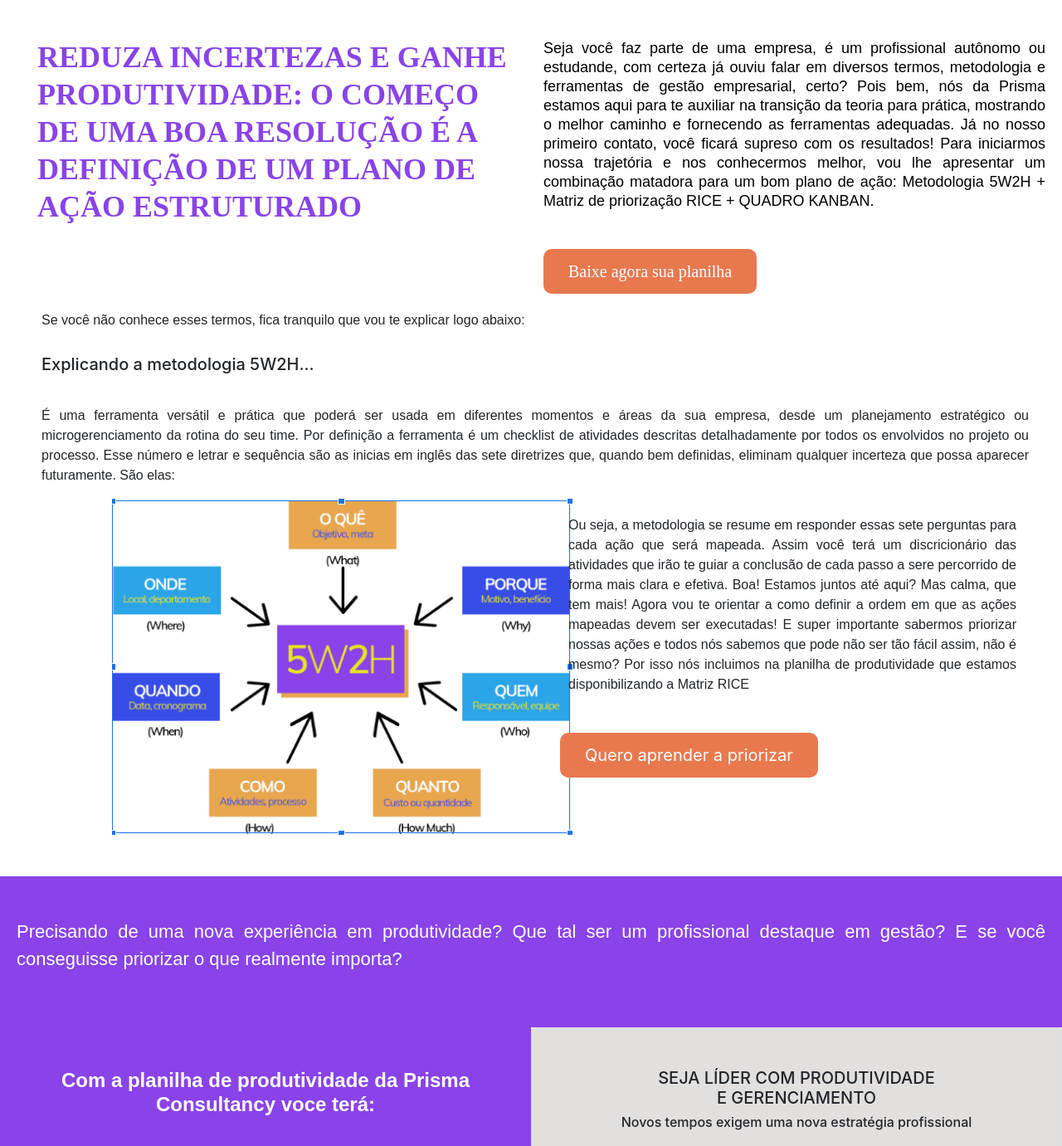
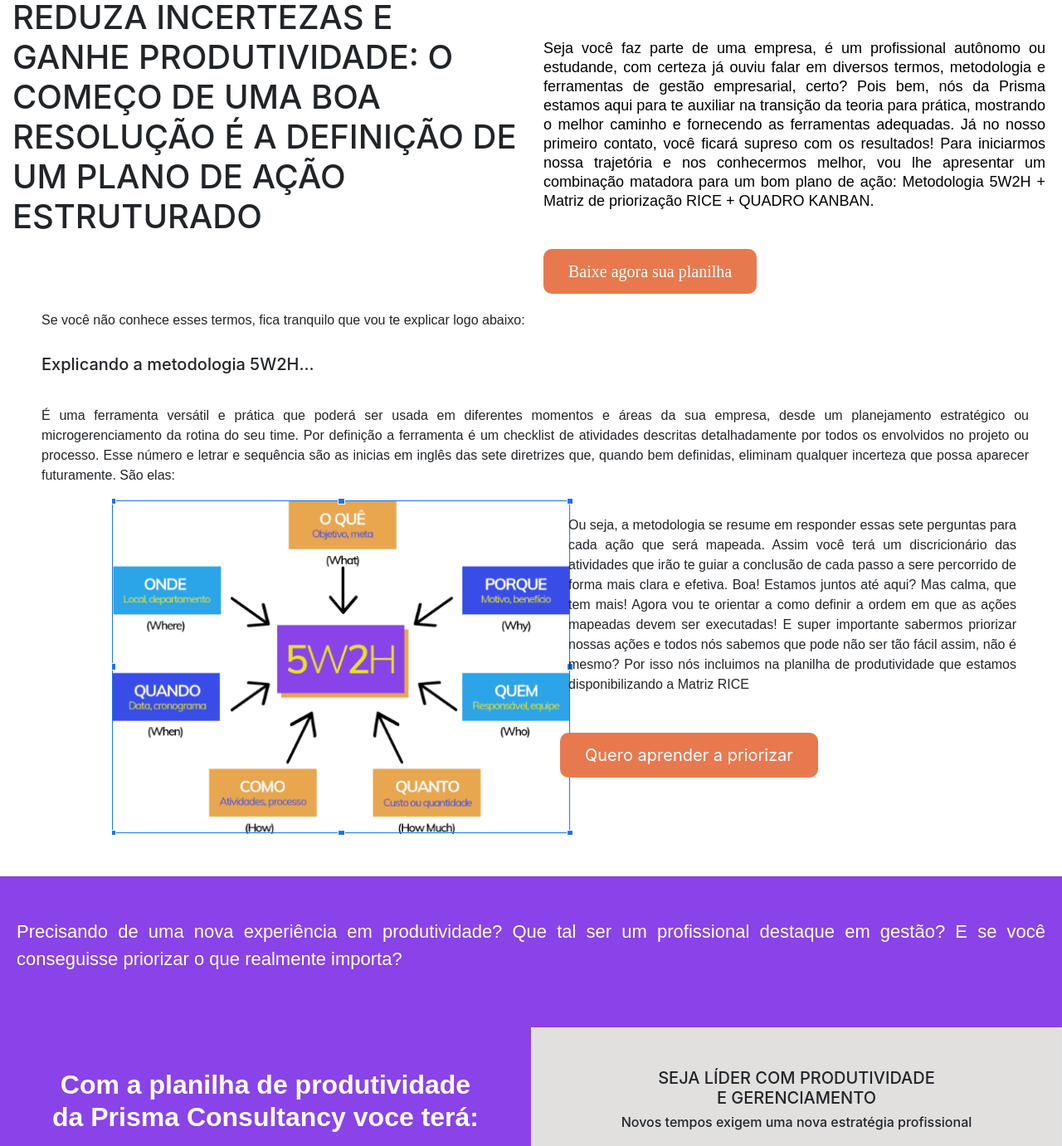
Before and after one commit to GabrielSM311/smtl2, a plain HTML site: page index.html in a window 1280 px wide. Shown: the part 183-1564 px from the top of the page at 83% size. Drawn offline with nearby package versions, Linux system fonts and the light colour scheme; a web font is replaced by a local one.

Commit message:
Update index.html

```diff
--- a/index.html
+++ b/index.html
@@ -12,6 +12,7 @@
     <link href="https://fonts.googleapis.com/css2?family=Muli:ital@1&display=swap" rel="stylesheet">
     <link rel="stylesheet" href="/css/style.css">
     <!-- Hotjar Tracking Code for https://prismaconsultoria.netlify.app/ -->
+    <script src="https://www.googleoptimize.com/optimize.js?id=OPT-5JHT2RQ"></script>
     <script>
         (function (h, o, t, j, a, r) {
             h.hj = h.hj || function () { (h.hj.q = h.hj.q || []).push(arguments) };
@@ -71,9 +72,9 @@
 
         <div class="row" id="sectionUm">
             <div class="col-lg-6 col-md-6 col-sm-12">
-                <h3>
+                <h1>
                     REDUZA INCERTEZAS E GANHE PRODUTIVIDADE: O COMEÇO DE UMA BOA RESOLUÇÃO É A DEFINIÇÃO DE UM PLANO DE AÇÃO ESTRUTURADO
-                </h3>
+                </h1>
             </div>
 
 
@@ -119,7 +120,7 @@
 
         <div class="row" id="rowCard">
             <div class="cardUm col-lg-6 col-md-6 col-sm-12 pr-0 pl-0">
-                <h4 id="textCardUm">Com a planilha de produtividade da Prisma Consultancy voce terá:</h4>
+                <h2 id="textCardUm">Com a planilha de produtividade da Prisma Consultancy voce terá:</h2>
                 <ul class="listCard">
                     <li><i class="fa fa-check" aria-hidden="true"></i> Uma interface bonita e fácil de usar</li>
                     <li><i class="fa fa-check" aria-hidden="true"></i> Mais performance
```
